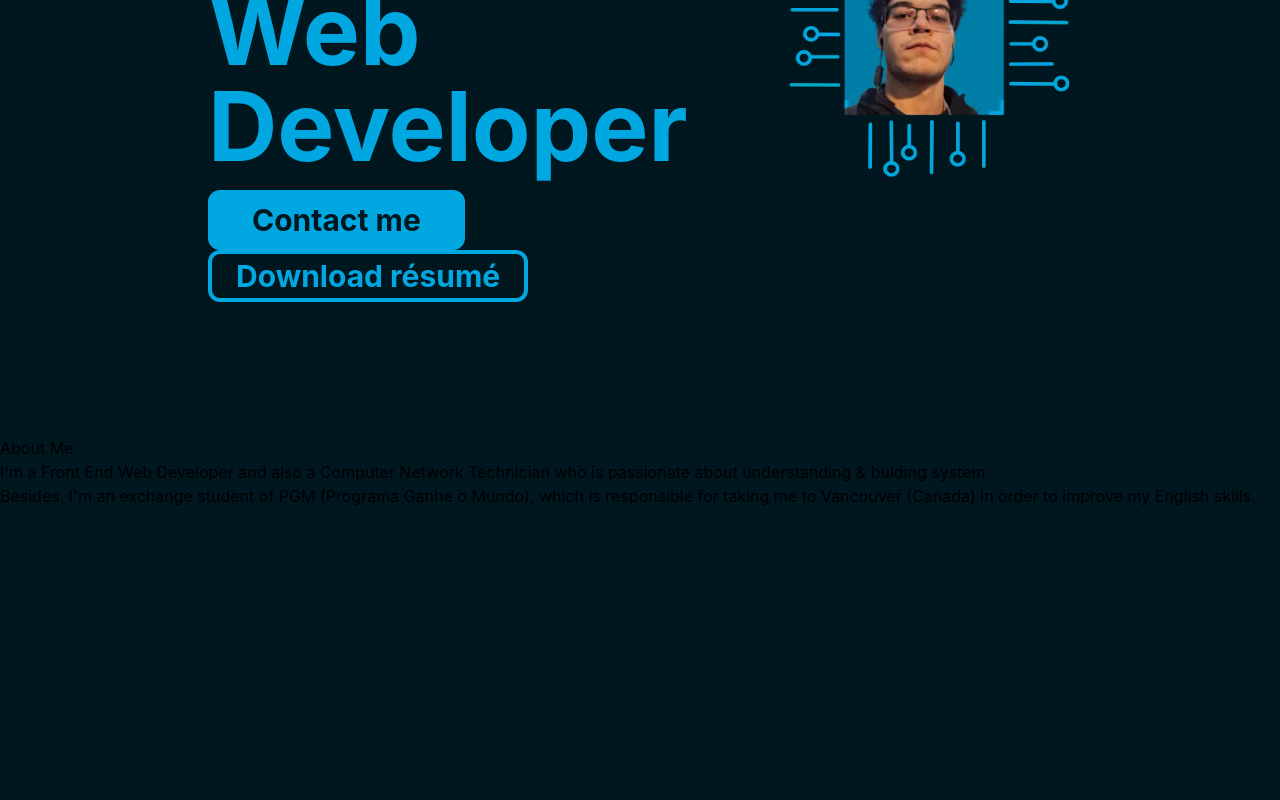
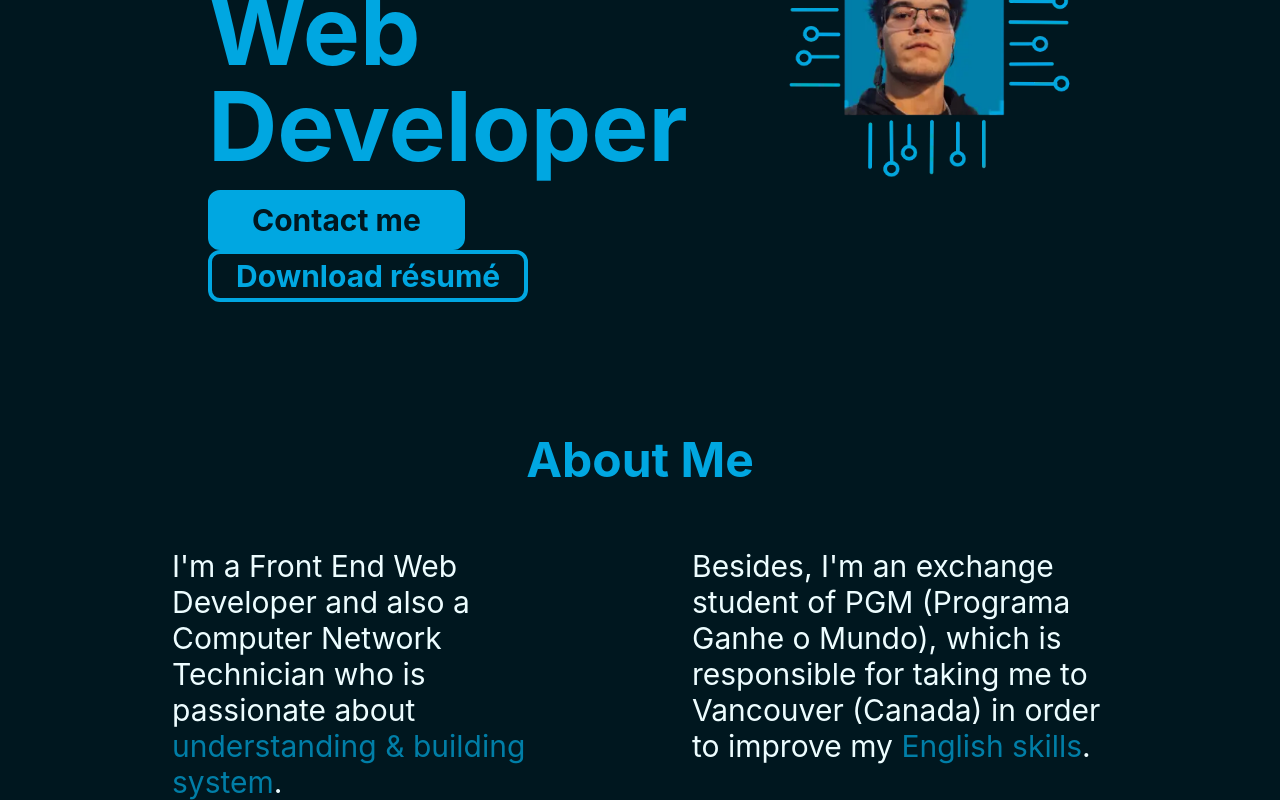
Before and after one commit to WesllenCarmo/Portfolio, a React (Vite) app: page / in a window 1280 px wide. Shown: the part 437-1237 px from the top of the page. Before the commit the page ends 945 px from the top, so only its background shows below. Built offline with nearby package versions, Linux system fonts and the light colour scheme.

Commit message:
Create styles for About component. Solve spelling mistake with the work 'building' in About component. Create div in order to apply gaps between the components of the page.

```diff
--- a/src/components/pages/About/index.jsx
+++ b/src/components/pages/About/index.jsx
@@ -2,11 +2,12 @@ import React from 'react'
 
 const About = () => {
   return (
-    <section id='about'>
-      <h2>About Me</h2>
-      <div>
-        <p>I'm a Front End Web Developer and also a Computer Network Technician who is passionate about <span>understanding & bulding system</span>.</p>
-        <p>Besides, I'm an exchange student of PGM (Programa Ganhe o Mundo), which is responsible for taking me to Vancouver (Canada) in order to improve my <span>English skills</span>.</p>
+    <section id='about' className='flex w-full flex-col items-center gap-16 px-30
+    '>
+      <h2 className='text-custom-light-blue text-5xl font-bold'>About Me</h2>
+      <div className='flex justify-around text-custom-white text-3xl'>
+        <p className='w-2/5'>I'm a Front End Web Developer and also a Computer Network Technician who is passionate about <span className='text-custom-blue'>understanding & building system</span>.</p>
+        <p className='w-2/5'>Besides, I'm an exchange student of PGM (Programa Ganhe o Mundo), which is responsible for taking me to Vancouver (Canada) in order to improve my <span className='text-custom-blue'>English skills</span>.</p>
       </div>
     </section>
   )
--- a/src/components/pages/Home/index.jsx
+++ b/src/components/pages/Home/index.jsx
@@ -26,7 +26,9 @@ const Home = () => {
           className='w-1/3'
         />
       </div>
-      <About />
+      <div className='flex flex-col gap-16'>
+        <About />
+      </div>
     </div>
   );
 };
```
